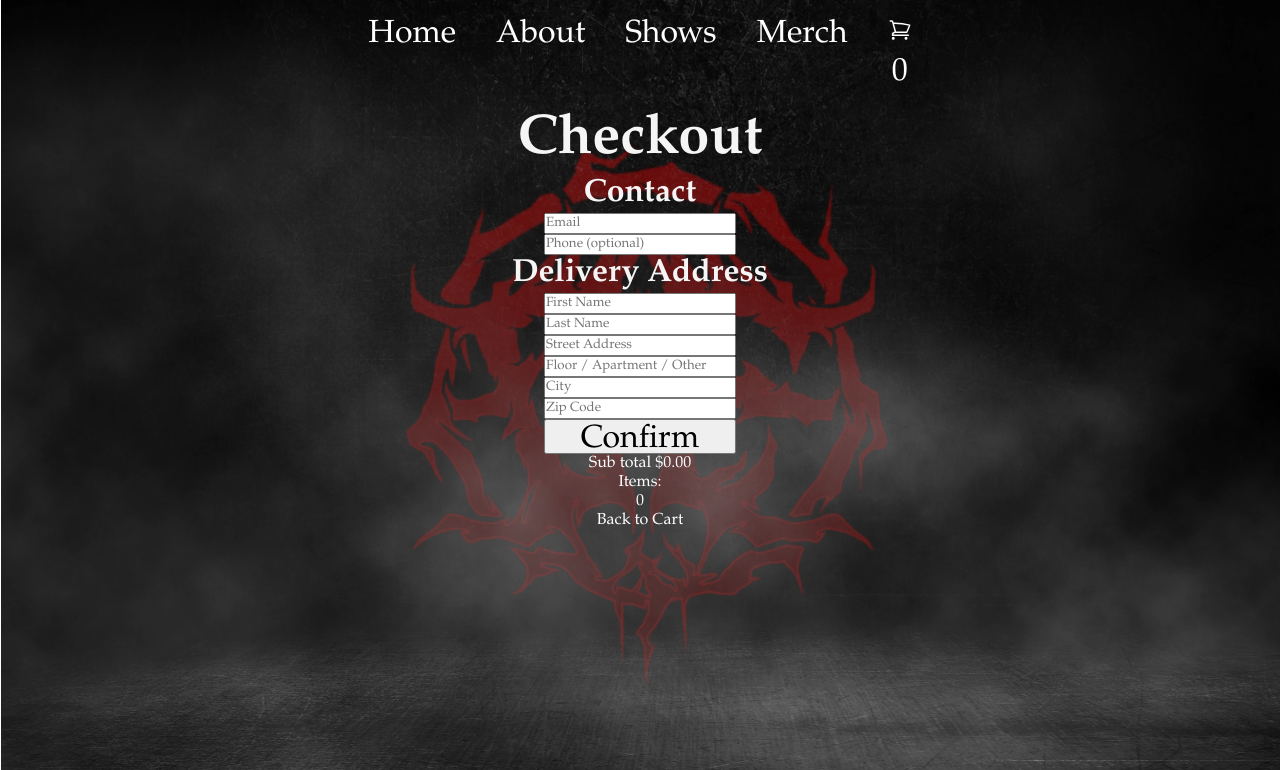
After one commit to markramirez3313/DarknessEmerged_Site, a Django app: page /shop/checkout/ in a window 1280 px wide. The commit adds this page. Shown: the top 770 px of the page. Run offline with Django 5.2, Linux system fonts and the light colour scheme; some libraries are stand-ins or nearby versions.

Commit message:
implemented stripe checkout session

```diff
--- a/members/templates/members_list.html
+++ b/members/templates/members_list.html
@@ -11,6 +11,7 @@ Members
                 <div>
                     <img
                         class="banner"
+                        style="width:50vw;"
                         src="{{ member.memberPhoto.url }}"
                         alt="{{ member.name }}"
                     />
--- a/merch/admin.py
+++ b/merch/admin.py
@@ -2,4 +2,5 @@ from django.contrib import admin
 from .models import *
 
 # Register your models here.
-admin.site.register(UserPayment)
+admin.site.register(ShippingInfo)
+admin.site.register(CheckoutSession)
--- /dev/null
+++ b/merch/forms.py
@@ -0,0 +1,18 @@
+from django.forms import ModelForm
+from django import forms
+from .models import ShippingInfo
+
+class ShippingForm(ModelForm):
+    class Meta:
+        model = ShippingInfo
+        exclude = ['user']
+        widgets = {
+            'email': forms.EmailInput(attrs={'placeholder': 'Email', 'class': 'custom-form'}),
+            'phone': forms.TextInput(attrs={'placeholder': 'Phone (optional)'}),
+            'first_name': forms.TextInput(attrs={'placeholder': 'First Name'}),
+            'last_name': forms.TextInput(attrs={'placeholder': 'Last Name'}),
+            'address_line_one': forms.TextInput(attrs={'placeholder': 'Street Address'}),
+            'address_line_two': forms.TextInput(attrs={'placeholder': 'Floor / Apartment / Other'}),
+            'city': forms.TextInput(attrs={'placeholder': 'City'}),
+            'zip_code': forms.TextInput(attrs={'placeholder': 'Zip Code'}),
+        }
--- a/merch/models.py
+++ b/merch/models.py
@@ -15,3 +15,30 @@ class UserPayment(models.Model):
 
     def __str__(self):
         return f"{self.stripe_customer} - {self.product_name} - Paid: {self.has_paid}"
+
+class ShippingInfo(models.Model):
+    email = models.EmailField()
+    phone = models.CharField(max_length=20, blank=True, null=True)
+    first_name = models.CharField(max_length=100)
+    last_name = models.CharField(max_length=100)
+    address_line_one = models.CharField(max_length=255)
+    address_line_two = models.CharField(max_length=255, blank=True, null=True)
+    city = models.CharField(max_length=100)
+    zip_code = models.CharField(max_length=10)
+
+    def __str__(self):
+        return f'{self.first_name} {self.last_name}'
+
+class CheckoutSession(models.Model):
+    checkout_id = models.CharField(max_length=255)
+    shipping_info = models.ForeignKey(ShippingInfo, on_delete=models.SET_NULL, blank=True, null=True)
+    total_cost = models.DecimalField(max_digits=10, decimal_places=2, blank=True, null=True)
+    created = models.DateTimeField(auto_now_add=True)
+    has_paid = models.BooleanField(default=False)
+
+    class Meta:
+        ordering = ['created']
+
+    def __str__(self):
+        date = self.created.strftime('%d/%m/%Y')
+        return f'{self.checkout_id} - {self.shipping_info} - ${self.total_cost} - {date} - Paid: {self.has_paid}'
--- /dev/null
+++ b/merch/templates/checkout.html
@@ -0,0 +1,57 @@
+{% extends 'layout.html' %}
+{% block title %}
+Checkout
+{% endblock %}
+{% block content %}
+
+<div>
+    <h1>Checkout</h1>
+    <div>
+        <div>
+            <form method="POST">
+                {% csrf_token %}
+                <div>
+                    <h2>Contact</h2>
+                    <div>
+                        {{ form.email }}
+                        {{ form.phone }}
+                    </div>
+                </div>
+                <div>
+                    <h2>Delivery Address</h2>
+                    <div>
+                        {{ form.first_name }}
+                        {{ form.last_name }}
+                    </div>
+                    <div>
+                        {{ form.address_line_one }}
+                        {{ form.address_line_two }}
+                    </div>
+                    <div>
+                        {{ form.city }}
+                        {{ form.zip_code }}
+                    </div>
+                </div>
+                <button type="submit" style="width:15vw;height:35px; font-size:2rem; text-align:center;">Confirm</button>
+            </form>
+        </div>
+        <div>
+            <div>
+                <div style="color:white;">
+                    Sub total
+                    ${{ cart.get_total_cost|floatformat:2 }}
+                </div>
+                <div style="color:white;">
+                    <span>Items:</span>
+                    <span>{{ cart|length }}</span>
+                </div>
+                <a href="{% url 'cart' %}">
+                    Back to Cart
+                </a>
+            </div>
+
+        </div>
+    </div>
+</div>
+
+{% endblock %}
--- a/merch/templates/merch.html
+++ b/merch/templates/merch.html
@@ -11,7 +11,7 @@ Merch
         </div>
         <div>
             <h2>{{ product.name }}</h2>
-            <h2>${{ product.price }}</h2>
+            <h2>${{ product.price|floatformat:2  }}</h2>
             <p>{{ product.description }}</p>
             {% include 'partials/cart-button.html' %}
         </div>
--- a/merch/templates/partials/checkout-total.html
+++ b/merch/templates/partials/checkout-total.html
@@ -1,7 +1,7 @@
 <div id="checkout_total">
     <h2>Sub total</h2>
     <p>Total: ${{ cart.get_total_cost|floatformat:2 }}</p>
-    <a href="">Proceed to Checkout</a>
+    <a href="{% url 'checkout' %}">Proceed to Checkout</a>
 </div>
 
 <div style="display:none;">
--- a/merch/templates/payment_successful.html
+++ b/merch/templates/payment_successful.html
@@ -4,9 +4,9 @@ Payment Successful!
 {% endblock %}
 {% block content %}
 
-<div class="max-w-4xl mx-auto px-8 py-24 text-center">
+<div>
     <h1>Thanks for your order {{ customer.name }}!</h1>
-    <p class="my-10 text-gray-500">
+    <p>
         The payment was successful
     </p>
     <a class="button" href="/">Back to Home</a>
--- a/merch/urls.py
+++ b/merch/urls.py
@@ -12,4 +12,5 @@ urlpatterns = [
     path('remove_from_cart/<product_id>', remove_from_cart, name='remove_from_cart'),
     path('hx_menu_cart/', hx_menu_cart, name='hx_menu_cart'),
     path('update_checkout/<product_id>', update_checkout, name='update_checkout'),
+    path('checkout/', checkout_view, name='checkout'),
 ]
--- a/merch/views.py
+++ b/merch/views.py
@@ -7,6 +7,7 @@ from django.http import HttpResponse
 from .models import *
 from .utils import *
 from .cart import Cart
+from .forms import *
 
 stripe.api_key = settings.STRIPE_SECRET_KEY
 
@@ -66,6 +67,29 @@ def remove_from_cart(request, product_id):
     cart.remove(product_id)
     return redirect('cart')
 
+def checkout_view(request):
+    form = ShippingForm()
+
+    if request.method == 'POST':
+        form = ShippingForm(request.POST)
+        if form.is_valid():
+            shipping_info = form.save(commit=False)
+            shipping_info.email = form.cleaned_data['email'].lower()
+            shipping_info.save()
+
+            cart = Cart(request)
+            checkout_session = create_checkout_session(cart, shipping_info.email)
+
+            CheckoutSession.objects.create(
+                checkout_id = checkout_session.id,
+                shipping_info = shipping_info,
+                total_cost = cart.get_total_cost(),
+            )
+
+            return redirect(checkout_session.url, code=303)
+
+    return render(request, 'checkout.html', {'form': form})
+
 def payment_successful(request):
     checkout_session_id = request.GET.get('session_id', None)
 
@@ -74,17 +98,13 @@ def payment_successful(request):
         customer_id = session.customer
         customer = stripe.Customer.retrieve(customer_id)
 
-        line_item = stripe.checkout.Session.list_line_items(checkout_session_id).data[0]
-        UserPayment.objects.get_or_create(
-            stripe_customer = customer_id,
-            stripe_checkout_id = checkout_session_id,
-            stripe_product_id = line_item.price.product,
-            product_name = line_item.description,
-            quantity = line_item.quantity,
-            price = line_item.price.unit_amount / 100.0,
-            currency = line_item.price.currency,
-            has_paid = True,
-        )
+        if settings.CART_SESSION_ID in request.session:
+            del request.session[settings.CART_SESSION_ID]
+
+        if settings.DEBUG:
+            checkout = CheckoutSession.objects.get(checkout_id=checkout_session_id)
+            checkout.has_paid = True
+            checkout.save()
 
     return render(request, 'payment_successful.html', {'customer': customer})
 
@@ -109,8 +129,8 @@ def stripe_webhook(request):
     if event['type'] == 'check.session.completed':
         session = event['data']['object']
         checkout_session_id = session.get('id')
-        user_payment = UserPayment.objects.get(stripe_checkout_id=checkout_session_id)
-        user_payment.has_paid = True
-        user_payment.save()
+        checkout = CheckoutSession.objects.get(checkout_id=checkout_session_id)
+        checkout.has_paid = True
+        checkout.save()
 
     return HttpResponse(status=200)
--- a/static/css/style.css
+++ b/static/css/style.css
@@ -70,3 +70,7 @@ div {
     width: 100vw;
     flex-flow:column;
 }
+
+.custom-form{
+
+}
```
Also changed, not shown: merch/utils.py (+25 -0 lines), merch/migrations/0002_shippinginfo_checkoutsession.py (added).
